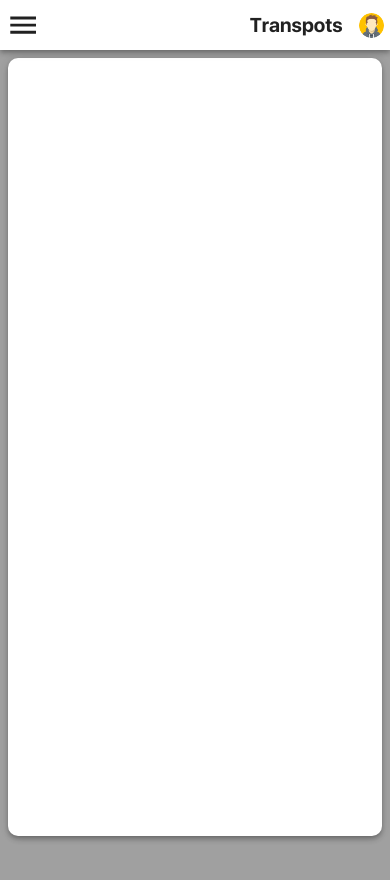
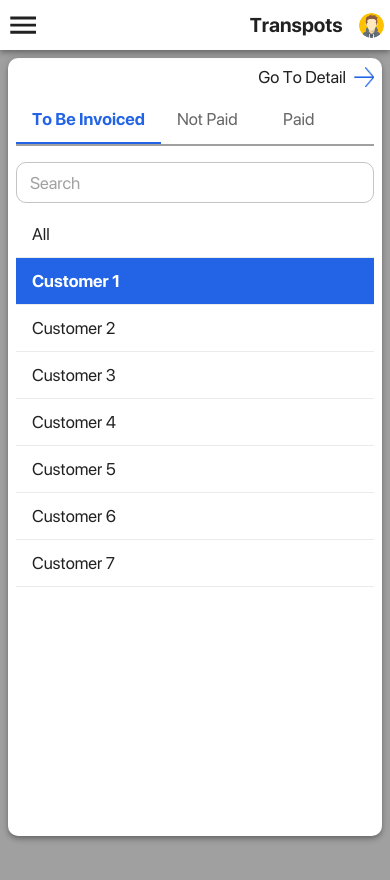
Before and after one commit to deluxanMD/transpots, a React (Create React App) app: page /invoice in a window 390 px wide. Shown: the top 880 px of the page. Built offline with nearby package versions, Linux system fonts and the light colour scheme.

Commit message:
Add mobile view for invoice page

```diff
--- /dev/null
+++ b/src/pages/invoice/invoice-mobile/invoice-mobile.tsx
@@ -0,0 +1,44 @@
+import { Box, Stack, Typography } from '@mui/material'
+import { useState } from 'react'
+import ArrowRight from '../../../assets/icons/ArrowRight.png'
+import ArrowLeft from '../../../assets/icons/ArrowLeft.png'
+import InvoiceDetails from '../invoice-details/invoice-details'
+import InvoiceSelection from '../invoice-selection/invoice-selection'
+
+const InvoiceMobile = () => {
+  const [detailsOpen, setDetailsOpen] = useState(false)
+
+  return (
+    <Box px={1} pt={1}>
+      <Stack spacing={1}>
+        <Stack
+          direction="row"
+          spacing={1}
+          sx={{
+            cursor: 'pointer',
+            alignItems: 'center',
+            justifyContent: detailsOpen ? 'flex-start' : 'flex-end',
+          }}
+          onClick={() =>
+            detailsOpen ? setDetailsOpen(false) : setDetailsOpen(true)
+          }
+        >
+          {detailsOpen ? (
+            <>
+              <img src={ArrowLeft} alt="arrow left" width={20} height={20} />
+              <Typography>Go Back</Typography>
+            </>
+          ) : (
+            <>
+              <Typography>Go To Detail</Typography>
+              <img src={ArrowRight} alt="arrow right" width={20} height={20} />
+            </>
+          )}
+        </Stack>
+        {detailsOpen ? <InvoiceDetails /> : <InvoiceSelection />}
+      </Stack>
+    </Box>
+  )
+}
+
+export default InvoiceMobile
--- a/src/pages/invoice/invoice.page.tsx
+++ b/src/pages/invoice/invoice.page.tsx
@@ -1,5 +1,6 @@
 import TwoColumnLayout from '../../layouts/two-column-layout/two-column-layout'
 import InvoiceDetails from './invoice-details/invoice-details'
+import InvoiceMobile from './invoice-mobile/invoice-mobile'
 import InvoiceSelection from './invoice-selection/invoice-selection'
 
 const InvoicePage = () => {
@@ -7,6 +8,7 @@ const InvoicePage = () => {
     <TwoColumnLayout>
       <InvoiceSelection />
       <InvoiceDetails />
+      <InvoiceMobile />
     </TwoColumnLayout>
   )
 }
```
